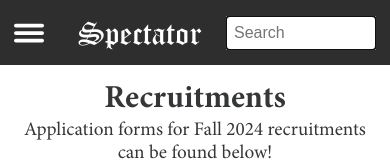
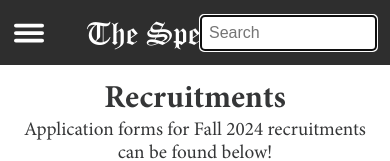
Before and after one commit to stuyspec/stuyspec-rewrite, a Next.js app: page /about/recruitments in a window 390 px wide. Both pictures are taken after a click on the element 360 px from the left and 32 px from the top of the page. Shown: the top 161 px of the page. Built offline with nearby package versions, Linux system fonts and the light colour scheme.

Commit message:
"the" part of logo visible on more phones, search bar opens on top of navbar

```diff
--- a/components/CollapsibleSearch.tsx
+++ b/components/CollapsibleSearch.tsx
@@ -24,7 +24,8 @@ const CollapsibleSearch = () => {
 		e.preventDefault();
 		if (searchValue.trim()) {
 			Router.push(String("/search?query=" + searchValue));
-	}}
+		}
+	}
 
 	return (
 		<div id={styles.collapsible_search_parent}>
@@ -32,7 +33,6 @@ const CollapsibleSearch = () => {
 				<div
 					style={{
 						display: !searchBar ? "block" : "none", // Icon is always the opposite visibility of the textbox
-						transition: "visibility 0s, opacity 0.2s linear",
 					}}
 					id={styles.search_button}
 					onClick={onSearchFocus}
@@ -47,10 +47,11 @@ const CollapsibleSearch = () => {
 				<input
 					id={styles.search_textbox}
 					style={{
-						marginRight: searchBar ? "0" : "-250px", // To animate coming from the right side
+						right: searchBar ? "0" : "-100px", // To animate coming from the right side
 						opacity: searchBar ? "1" : "0",
 						cursor: searchBar ? "auto" : "pointer",
 						zIndex: searchBar ? 3 : -1,
+						top: 0,
 					}}
 					placeholder="Search"
 					onFocus={onSearchFocus}
--- a/styles/CollapsibleSearch.module.css
+++ b/styles/CollapsibleSearch.module.css
@@ -1,29 +1,37 @@
 #collapsible_search_parent {
-	overflow: hidden;
-	min-width: 32px; /* Never shrink to be less than the width of the icon */
+	/* overflow: hidden; */
+	min-width: 32px;
+	position: relative;
+	/* Never shrink to be less than the width of the icon */
 }
 
 #search_button {
+	position: absolute;
 	height: 32px;
 	z-index: 2;
+	top: 0;
+	transform: translate(0, -50%);
+	/* Translate Y-axis center to be center of element, don't touch x */
+}
+
+#search_button:hover {
+	opacity: 0.75;
+}
+
+#search_button:active {
+	opacity: 0.5;
 }
 
 #search_textbox {
-	width: 100%;
+	width: 175px;
 	border-radius: 4px;
 	transition: all 0.2s linear;
 	padding: 0.5rem;
 	font-size: 1rem;
+	position: absolute;
+	top: 0;
+	transform: translate(0, -50%);
+	/* Translate Y-axis center to be center of element, don't touch x */
 }
 
 /* This is so that the icon and textbox stack on top of each other */
-
-#collapsible_search_parent form {
-	display: grid;
-}
-
-#search_button,
-#search_textbox {
-	grid-column: 1;
-	grid-row: 1;
-}
--- a/styles/Navbar.module.css
+++ b/styles/Navbar.module.css
@@ -34,6 +34,7 @@
 #subscribe_parent {
 	margin-left: auto;
 }
+
 #logo_container {
 	font-size: var(--large-text);
 	color: var(--primary-immutable);
@@ -41,8 +42,10 @@
 	width: 250px;
 	text-align: center;
 	position: absolute;
-	top: 32px; /* position the top  edge of the element at the middle of the parent */
-	left: 50%; /* position the left edge of the element at the middle of the parent */
+	top: 32px;
+	/* position the top  edge of the element at the middle of the parent */
+	left: 50%;
+	/* position the left edge of the element at the middle of the parent */
 
 	transform: translate(-50%, -50%);
 	cursor: pointer;
@@ -62,6 +65,7 @@
 .clickable_nav_element:hover {
 	opacity: 0.75;
 }
+
 #hamburgerMenu:active,
 #subscribe:active,
 #searchButton:active,
@@ -74,6 +78,7 @@
 		grid-template-columns: 48px calc(100% - 188px) 56px 56px;
 		column-gap: 1.5rem;
 	}
+
 	#logo_container {
 		font-size: 2rem;
 		position: static;
@@ -86,9 +91,11 @@
 		width: 220px;
 		text-align: center;
 	}
+
 	#subscribe_parent {
 		display: none;
 	}
+
 	#searchButton {
 		grid-column-start: 4;
 		grid-column-end: 4;
@@ -111,6 +118,12 @@
 
 @media screen and (max-width: 480px) {
 	#logo_container {
+		width: 200px;
+	}
+}
+
+@media screen and (max-width: 350px) {
+	#logo_container {
 		width: 140px;
 	}
 
```
